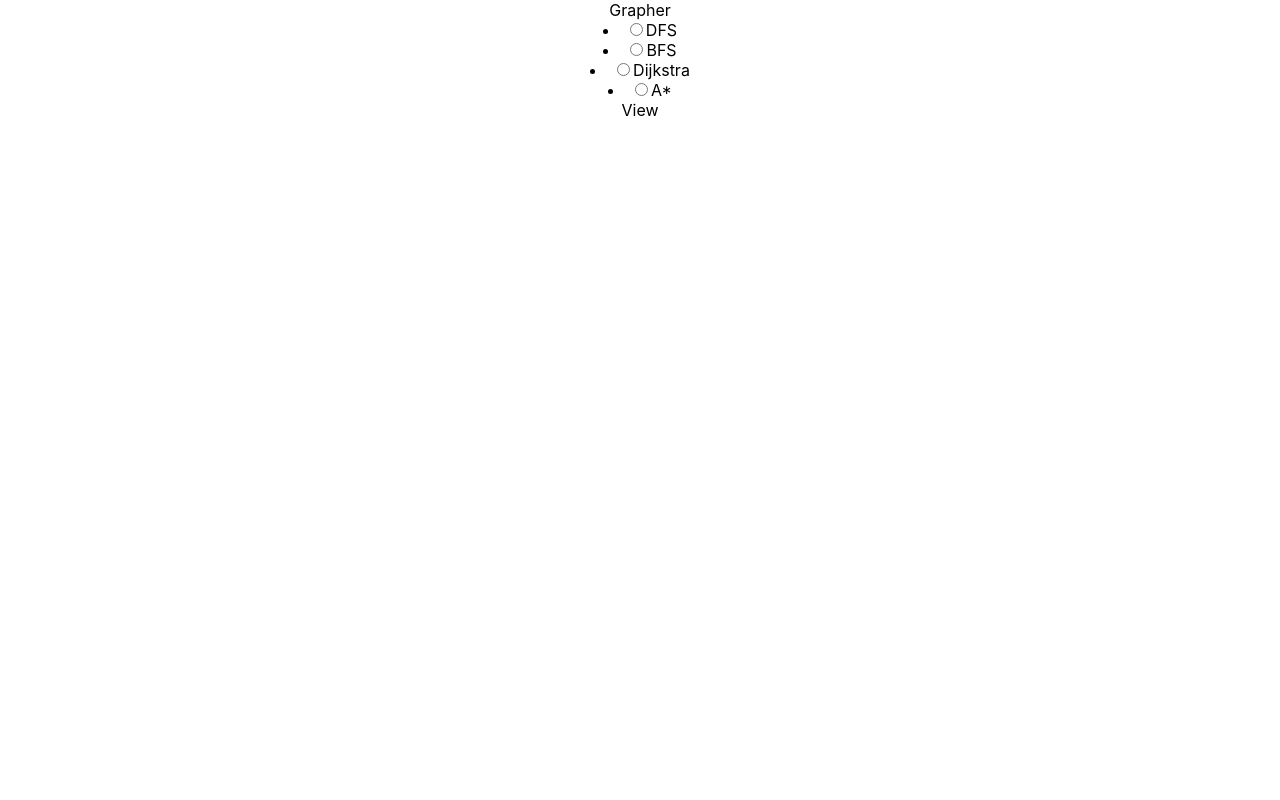
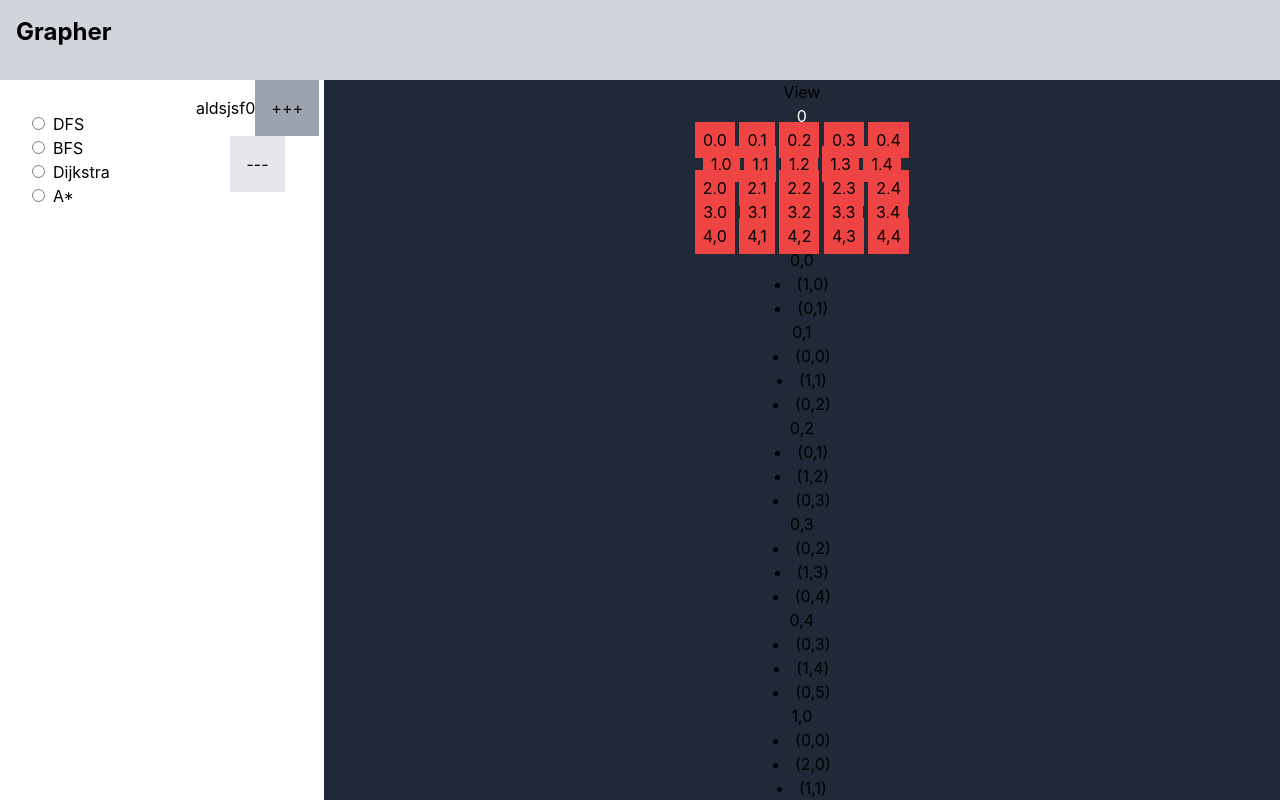
Before and after one commit to MehdiHali/PathFinder, a React (Create React App) app: page / in a window 1280 px wide. Shown: the top 800 px of the page. Built offline with nearby package versions, Linux system fonts and the light colour scheme.

Commit message:
implement stack and graph in useStack and useGraph hooks

```diff
--- a/package.json
+++ b/package.json
@@ -40,5 +40,10 @@
       "last 1 firefox version",
       "last 1 safari version"
     ]
+  },
+  "devDependencies": {
+    "autoprefixer": "^10.4.12",
+    "postcss": "^8.4.18",
+    "tailwindcss": "^3.1.8"
   }
 }
--- /dev/null
+++ b/postcss.config.js
@@ -0,0 +1,6 @@
+module.exports = {
+  plugins: {
+    tailwindcss: {},
+    autoprefixer: {},
+  },
+}
--- a/src/App.tsx
+++ b/src/App.tsx
@@ -1,16 +1,67 @@
-// @ts-ignore
 import './App.css';
 import Header from './Header';
 import View from './View';
 import Sidebar from './Sidebar';
+import Stack from './Utils/Stack';
+import { ReactNode, useEffect, useState } from 'react';
+import { setConstantValue } from 'typescript';
+import {useStack} from './Utils/useStack'
+// import {useGraph} from './Utils/useGraph'
 
 function App() {
+
+    let [count, setCount] = useState(0);
+
+    let {stack,push,pop,peak,isEmpty,getSize,toArray} = useStack();
+    // let {graph,getVertices, createGraphFromDimension} = useGraph();
+    // useEffect(()=>{
+    //   createGraphFromDimension(5,5);
+    // },[])
+    // let vertices = graph.AdjList.entries();
+
+    // useEffect(()=>{
+    //   console.log("adjList ", graph.AdjList);
+    //   console.log("Entries ",graph.AdjList.entries());
+    //   console.log("Keys ",graph.AdjList.keys());
+    // },[graph])
+
+    useEffect(()=>{
+
+    },[])
+
+    useEffect(()=>{
+      push(stack,count);
+    },[count])
+
+    // function push(n: number){
+    //   setStack((stack): Stack=>{
+    //     console.log("pushing");
+    //     stack.push(n);
+    //     let newStack = new Stack();
+    //     return stack;
+    //   });
+    // }
+
+    // function pop(){
+    //   setStack((stack): Stack=>{
+    //     console.log(stack.pop()??"empty");
+    //     setCount(count=>count-1);
+    //     return stack;
+    //   });
+    // }
+
   return (
     <div className="App h-screen min-h-screen">
      <Header className={"h-[10%] bg-primary"}/>
      <div className='flex h-[90vh] '>
       <Sidebar className={"w-[20%] bg-primary hidden sm:block"} />
-      <View className={"w-full bg-gray-800 h-full"}/>
+      <div>
+        aldsjsf
+        {peak(stack)?.val.toString()}
+      <button onClick={()=>setCount((count)=>count+1)} className='p-4 bg-gray-400'>+++</button>
+      <button onClick={()=>pop(stack)} className='p-4 bg-gray-200'>---</button>
+      </div>
+      <View stackArr={toArray(stack)} className={"w-full bg-gray-800 h-full"}/>
      </div>
     </div>
   );
--- /dev/null
+++ b/src/Utils/Node.ts
@@ -0,0 +1,25 @@
+
+class Node {
+    private val: number|string = 0;
+    private prev: Node|null = null;
+
+    constructor(val: number|string){
+        this.val = val;
+    }
+
+    getVal(): number|string{
+        return this.val
+    }
+    setVal(val: number|string): void{
+        this.val = val;
+    }
+
+    getPrev(): Node|null{
+        return this.prev;
+    }
+    setPrev(prev: Node): void{
+        this.prev = prev;
+    }
+}
+
+export default Node
--- /dev/null
+++ b/src/Utils/Stack.ts
@@ -0,0 +1,62 @@
+
+import { Module } from 'module';
+import { freemem } from 'os';
+import React from 'react';
+import Node from './Node';
+class Stack {
+    private size: number = 0;
+    private head: Node|null = null;
+    private tail: Node |null = null;
+
+    constructor(){
+    }
+
+    createStack(){
+        return this.head;
+    }
+
+    getSize(): number{
+        return this.size;
+    }
+
+    isEmpty(): boolean {
+        return this.size == 0;
+    }
+
+    push(val: number|string): void {
+        let newNode: Node = new Node(val);
+        if(this.isEmpty()) this.tail = newNode;
+        else {
+            let tmp: Node|null = this.tail;
+            newNode.setPrev(tmp as Node);
+            this.tail = newNode;
+        }
+        this.size++;
+    }
+
+    pop(): Node|null{
+        if(this.isEmpty()) return null;
+        let last = this.tail;
+        //  non null assertion operator
+        this.tail = this.tail!.getPrev();
+        this.size--;
+        return last;
+    }
+    peak(): Node|null{
+        return this.tail;
+    }
+
+    toArray(): Node[] {
+        let mapArr: Array<Node> = [];
+        let curr: Node|null = this.peak();
+        while(curr!=null){
+            mapArr.push(curr);
+            curr = curr.getPrev();
+        }
+
+        return mapArr;
+    }
+
+}
+
+export default Stack
--- /dev/null
+++ b/src/Utils/useGraph.ts
@@ -0,0 +1,102 @@
+import { Verify } from "crypto";
+import React, { Dispatch, SetStateAction, useState } from "react";
+import { getSystemErrorMap } from "util";
+import {useStack, Stack} from './useStack';
+
+
+interface Vertex {
+    row: number,
+    col: number
+}
+
+interface Graph {
+    numVertices: number ;
+    numEdges: number ;
+    AdjList: Map<Vertex,Array<Vertex>> ;
+}
+
+
+function useGraph(){
+    const [graph,setGraph]: [graph: Graph, setGraph: Dispatch<React.SetStateAction<Graph>>]= useState(
+        {
+        numVertices: 0,
+        numEdges: 0,
+        AdjList: new Map<Vertex,Array<Vertex>>
+        } as Graph
+    );
+
+    function addVertex(v: Vertex){
+        let newAdjList = graph.AdjList;
+        newAdjList.set(v,[])
+        setGraph(graph=>({...graph,numVertice: graph.numVertices+1,AdjList: newAdjList}))
+    }
+
+    function addEdge(from: Vertex, to: Vertex){
+        let newAdjList = graph.AdjList;
+        newAdjList.get(from)?.push(to);
+        if(newAdjList == graph.AdjList) console.log("!!!!!!!!!!!!!!!losely compared no state change after adding edge");
+
+        setGraph(graph=>({...graph,AdjList: newAdjList,numEdges: graph.numEdges+1}))
+    }
+
+    function printGraph(){
+        graph.AdjList.forEach((v,i)=>console.log(i,"-->",v));
+    }
+
+    function createGraphFromDimension(cols: number, rows: number){
+        let newAdjList = new Map<Vertex,Vertex[]>;
+        let numEdges = 0;
+        let numVertices = cols*rows;
+        for(let row = 0; row<cols; row++)
+            for(let col = 0; col<rows; col++)
+            {
+                let neighbors = [];
+                if(row > 0){
+                    neighbors.push({row: row-1,col});
+                    numEdges++;
+                }
+                if(col > 0){
+                    neighbors.push({row: row,col: col-1});
+                    numEdges++;
+                }
+                if(row < rows){
+                    neighbors.push({row: row+1,col});
+                    numEdges++;
+                }
+                if(row < cols){
+                    neighbors.push({row,col: col+1});
+                    numEdges++;
+                }
+
+                newAdjList.set({row,col},neighbors);
+            }
+        setGraph({AdjList: newAdjList, numEdges: numEdges, numVertices: numVertices});
+    }
+
+    function getVertices(graph: Graph): Vertex[]{
+        let vertices: Vertex[] = [];
+        graph.AdjList.forEach((n,v)=>{
+            vertices.push(v);
+        })
+        return vertices
+    }
+
+
+    // function dfs(start: number, end: number){
+    //     const {stack,push,pop,peak,toArray,isEmpty} = useStack();
+    //     let  [visited, setVisited]: [Node[],Dispatch<SetStateAction<Node[]>>] = useState([] as Node[] );
+
+
+    //     let curr = start;
+    //     push(stack,curr);
+    //     while(!isEmpty(stack)){
+
+    //     }
+
+    // }
+
+
+    return {graph: graph,getVertices, createGraphFromDimension};
+}
+
+export  {useGraph, type Graph};
--- /dev/null
+++ b/src/Utils/useStack.ts
@@ -0,0 +1,82 @@
+
+import { Module } from 'module';
+import React, { Dispatch, SetStateAction, useState } from 'react';
+
+interface Stack{
+     size: number;
+     head: Node|null ;
+}
+
+interface Node{
+    val: number|string;
+    prev: Node|null;
+}
+
+function useStack() {
+    let [stack,setStack]: [
+        stack: Stack,
+        setStack: Dispatch<SetStateAction<Stack>>
+    ] = useState({
+            size: 0,
+            head: null,
+        } as Stack);
+
+    // function constructor(){
+    // }
+
+    // function createStack(){
+    // }
+
+    function getSize(stack: Stack): number{
+        return stack.size;
+    }
+
+    function isEmpty(stack: Stack): boolean {
+        return stack.size == 0;
+    }
+
+    function push(stack: Stack,val: number|string): void {
+        let newNode: Node = {val: val, prev: null};
+        let newStack: Stack = {} as Stack;
+        // if stack empty we will set prev of newNode to the curr head
+        if(!isEmpty(stack)){
+            let currHead: Node|null = stack.head;
+            newNode.prev = currHead;
+            setStack(stack=>({...stack,head: newNode}))
+        }
+        setStack(stack=>({...stack,head: newNode, size: stack.size+1}))
+    }
+
+    function pop(stack: Stack): Node|null{
+        if(isEmpty(stack)) return null;
+
+        //  "!." is non null assertion operator
+        /// we will set the head to the prev head
+        setStack(stack=>({...stack, head: stack.head!.prev, size: stack.size-1}));
+        // this is the curr head before the state change because setState is async
+        return stack.head;
+    }
+
+    function peak(stack: Stack): Node|null{
+        return stack.head;
+    }
+
+    function toArray(stack: Stack): Node[] {
+        let mapArr: Array<Node> = [];
+        let curr: Node|null = peak(stack);
+        while(curr!=null){
+            mapArr.push(curr);
+            curr = curr.prev;
+        }
+
+        return mapArr;
+    }
+
+    return {stack,push,pop,peak,isEmpty,toArray,getSize}
+}
+
+export  {
+    useStack,
+    type Stack,
+    type Node
+};
--- a/src/View.tsx
+++ b/src/View.tsx
@@ -1,9 +1,30 @@
-import React from 'react'
+import React, { useEffect } from 'react';
+import {Stack, Node} from './Utils/useStack'
+import {useGraph} from './Utils/useGraph'
+
+let  View = ({className,stackArr}:{className: string, stackArr: Array<Node>})=>{
+
+    console.log(stackArr);
+    let {graph, createGraphFromDimension, getVertices} = useGraph();
+    useEffect(()=>{
+        createGraphFromDimension(5,5);
+    },[])
 
 
-let  View = ({className}:{className: string})=>{
+    return <div className={" "+className}>View
+    {
+           stackArr.map((node,i)=><div key={i} className='text-white'>{node.val}</div>)
+    }
+        {
+            getVertices(graph).map((v,i)=>{
+                return <>
+                    <span className='w-10 h-10 p-2 bg-red-500'>{v.row+","+v.col}</span> {(v.col == 4)&&<br />}
+                </>
+            })
+        }
 
-    return <div className={" "+className}>View</div>
+        {getVertices(graph).map((vertex,i)=>(<div key={i}><h1>{vertex.row},{vertex.col}</h1>{graph.AdjList.get(vertex)?.map((n,j)=><li key={j}>({n.row+","+n.col})</li>)}</div>))}
+    </div>
 }
 
 export default View;
--- a/src/index.css
+++ b/src/index.css
@@ -1,3 +1,7 @@
+@tailwind base;
+@tailwind components;
+@tailwind utilities;
+
 body {
   margin: 0;
   font-family: -apple-system, BlinkMacSystemFont, 'Segoe UI', 'Roboto', 'Oxygen',
--- a/src/index.tsx
+++ b/src/index.tsx
@@ -6,9 +6,9 @@ import reportWebVitals from './reportWebVitals';
 
 const root = ReactDOM.createRoot(document.getElementById('root')??new DocumentFragment);
 root.render(
-  <React.StrictMode>
+  // <React.StrictMode>
     <App />
-  </React.StrictMode>
+  // </React.StrictMode>
 );
 
 // If you want to start measuring performance in your app, pass a function
--- /dev/null
+++ b/tailwind.config.js
@@ -0,0 +1,10 @@
+/** @type {import('tailwindcss').Config} */
+module.exports = {
+  content: [
+    "./src/**/*.{js,jsx,ts,tsx}",
+  ],
+  theme: {
+    extend: {},
+  },
+  plugins: [],
+}
```
Also changed, not shown: src/Utils/DFS.ts (deleted, +0 -14 lines), 1 other file (tests, documents, lock files or other folders).
